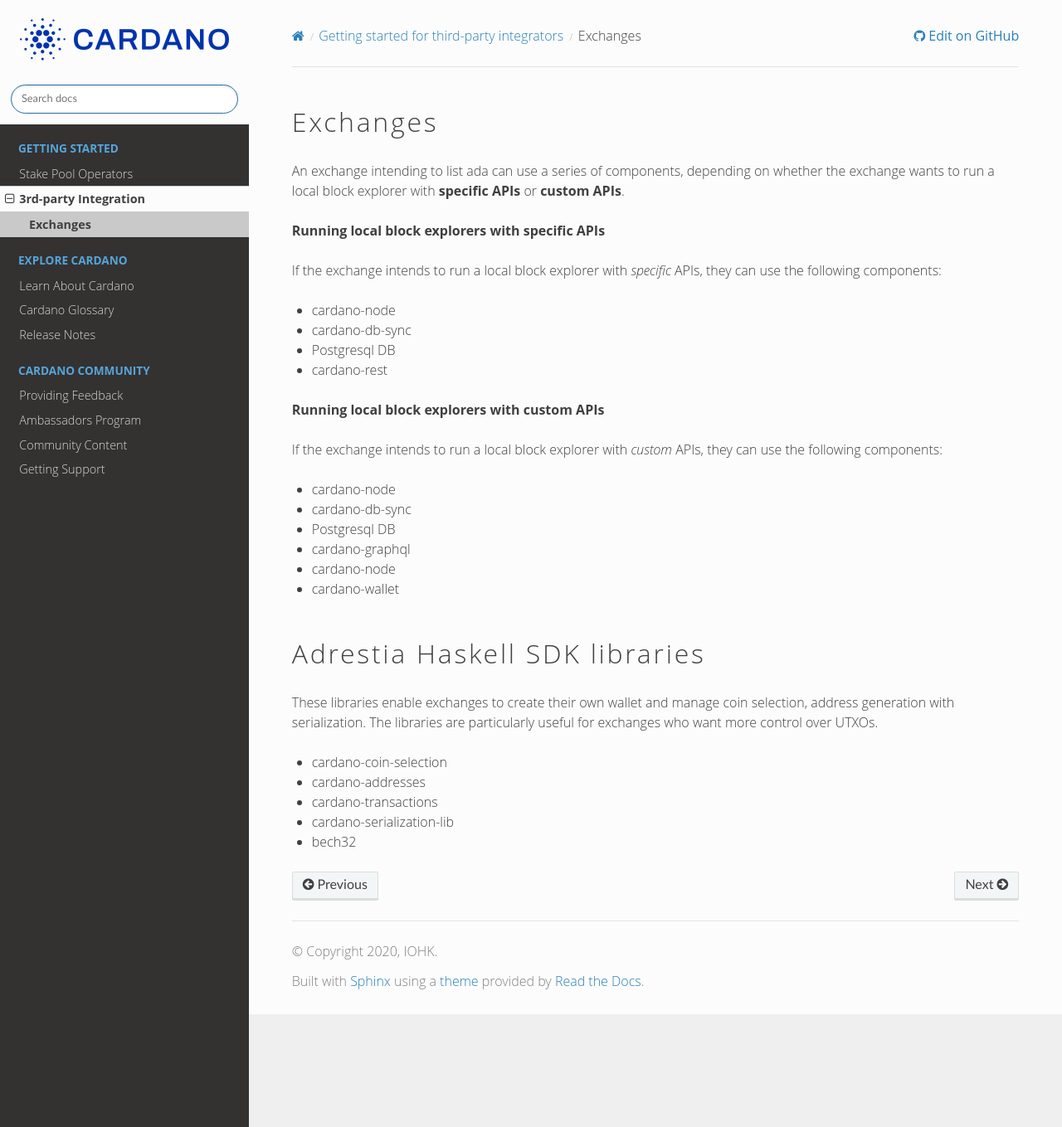
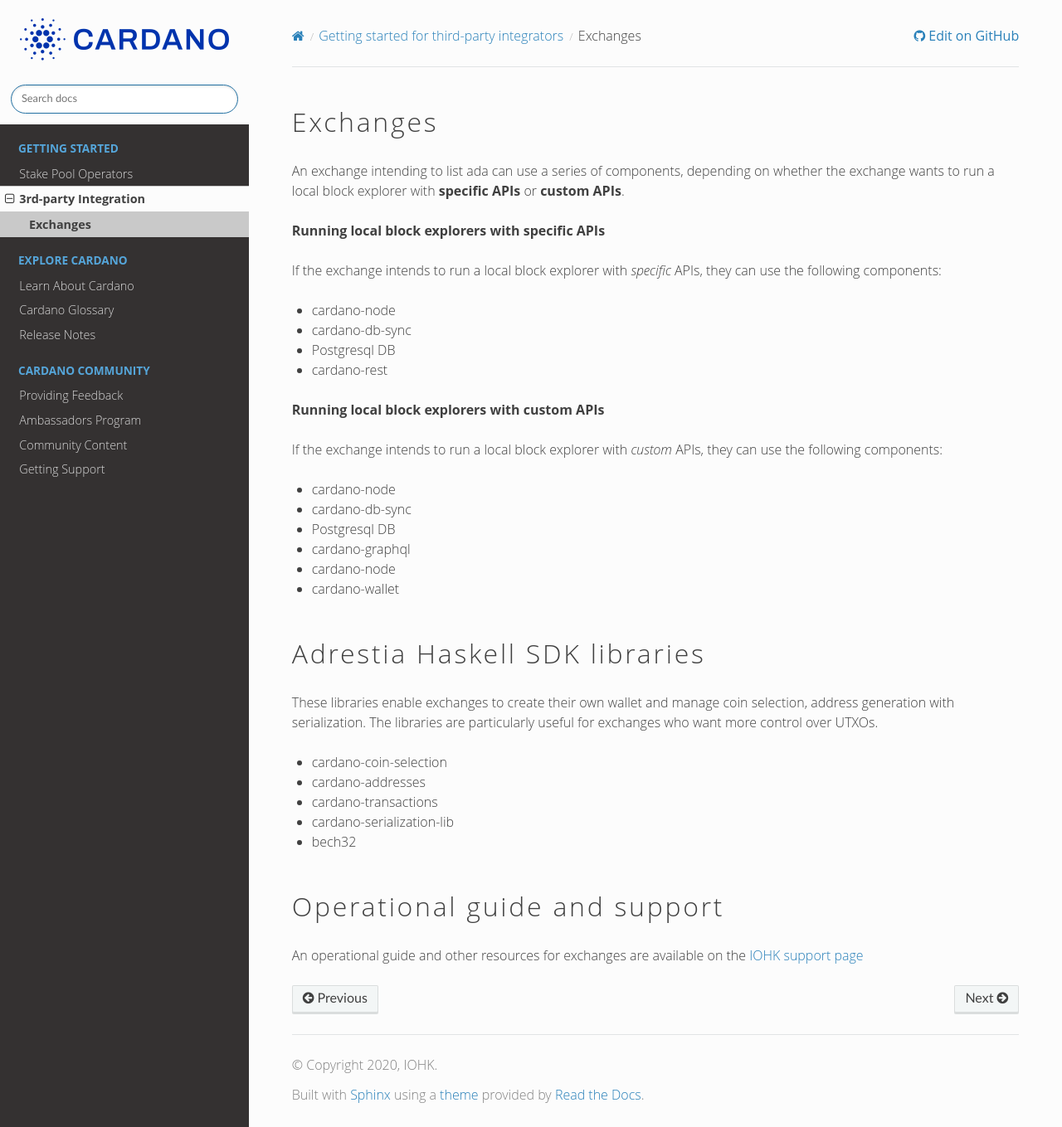
Before and after one commit to input-output-hk/technical-docs, a Sphinx documentation site: the page built from source/getting-started/3rd-party-integration/exchanges.md, in a window 1280 px wide and 1359 px high. Shown: the whole window at 83% size. Built offline with Sphinx 7.4.7 and the Read the Docs theme 2.0.0, drawn with Linux system fonts in a browser that asks for light colours; pages that are not in the unit, such as notebooks, are missing from menus.

Commit message:
Update exchanges.md

```diff
--- a/source/getting-started/3rd-party-integration/exchanges.md
+++ b/source/getting-started/3rd-party-integration/exchanges.md
@@ -31,3 +31,7 @@
 -   cardano-transactions
 -   cardano-serialization-lib
 -   bech32
+
+### Operational guide and support
+
+An operational guide and other resources for exchanges are available on the [IOHK support page](https://iohk.zendesk.com/hc/en-us/sections/360002109494-Exchange-integration)
```
